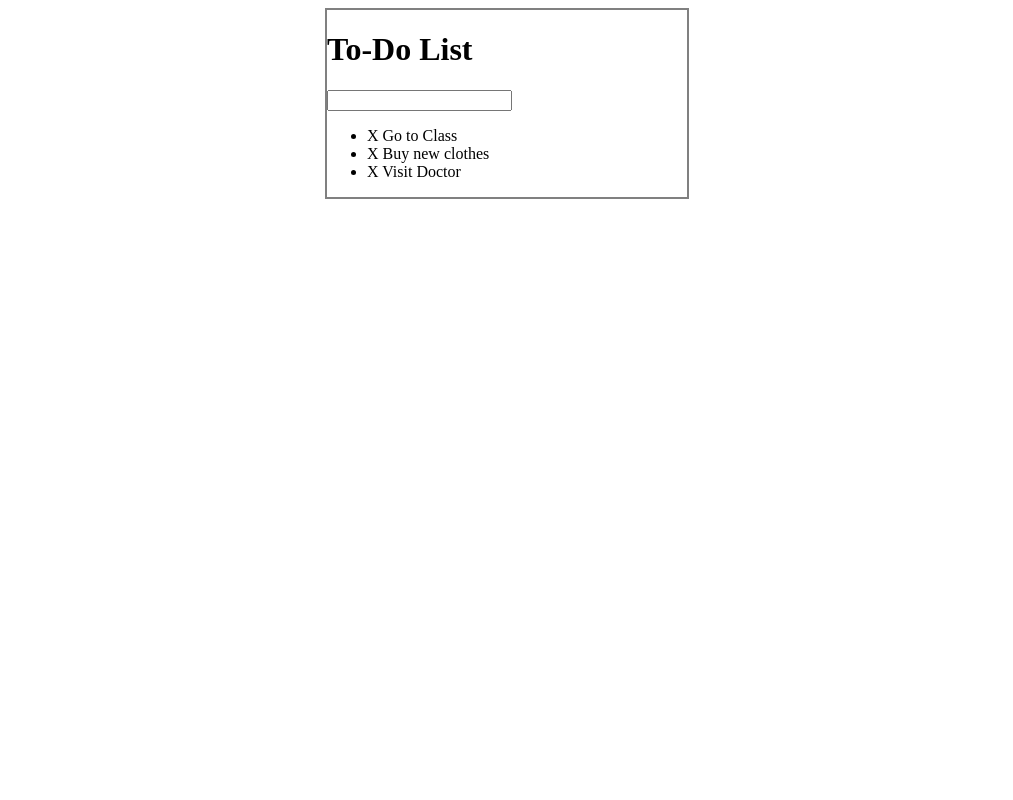
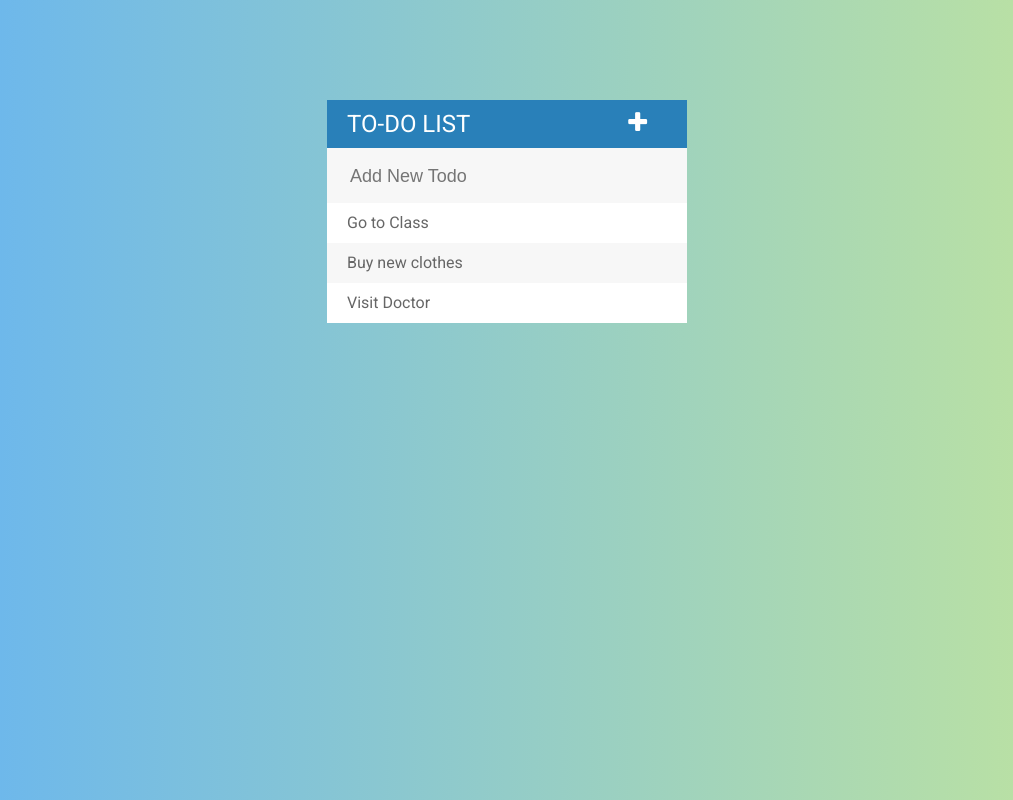
Before and after one commit to MelinaRentzi/Todo-List, a plain HTML site: page index.html in a window 1280 px wide. Shown: the whole page, without its empty margins (133-1146 px from the left). Drawn offline with Linux system fonts and the light colour scheme.

Commit message:
Added styling

```diff
--- a/assets/css/todos.css
+++ b/assets/css/todos.css
@@ -1,10 +1,100 @@
+h1 {
+    background: #2980b9;
+    color: white;
+    margin: 0;
+    padding: 10px 20px;
+    text-transform: uppercase;
+    font-size: 24px;
+    font-weight: normal;
+}
+
+ul {
+    list-style: none;
+    margin: 0;
+    padding: 0;
+}
+
+li {
+    background: white;
+    height: 40px;
+    line-height: 40px;
+    color: #666;
+}
+
+li:nth-child(2n) {
+    background-color: #f7f7f7;
+}
+
+
+span {
+    background-color: #e74c3c;
+    height: 40px;
+    margin-right: 20px;
+    text-align: center;
+    color: white;
+    width: 0;
+    display: inline-block;
+    transition: 0.2s linear;
+    opacity: 0;
+}
+
+li:hover span {
+    width: 40px;
+    opacity: 1.0;
+    cursor: pointer;
+}
+
+.fa-plus {
+    float: right;
+}
+
+body {
+    font-family: "Roboto";
+    background: #c2e59c;
+    /* fallback for old browsers */
+    background: -webkit-linear-gradient(to right, #64b3f4, #c2e59c);
+    /* Chrome 10-25, Safari 5.1-6 */
+    background: linear-gradient(to right, #64b3f4, #c2e59c);
+    /* W3C, IE 10+/ Edge, Firefox 16+, Chrome 26+, Opera 12+, Safari 7+ */
+}
+
+input {
+    color: #2980b9;
+    font-size: 18px;
+    background-color: #f7f7f7;
+    width: 100%;
+    padding: 13px 13px 13px 20px;
+    box-sizing: border-box;
+    border: 3px solid rgba(0, 0, 0, 0);
+}
+
+input:focus {
+    background: white;
+    border: 3px solid #2980b9;
+    outline: none;
+}
+
 #container {
-    border: 2px solid gray;
     width: 360px;
-    margin: 0 auto;
+    margin: 100px auto;
+    background: #f7f7f7;
+    box-shadow: 0 0 3px rbga(0, 0, 0, 0.1);
 }
 
 .completed {
     color: gray;
     text-decoration: line-through;
 }
+
+#toggle-form {
+    height: 40px;
+    margin-right: 20px;
+    text-align: center;
+    color: white;
+    width: 0;
+    display: inline-block;
+    transition: 0.2s linear;
+    opacity: 1.0;
+    float: right;
+    cursor: pointer;
+}
--- a/assets/js/todos.js
+++ b/assets/js/todos.js
@@ -15,14 +15,19 @@ $("ul").on("click", "span", function (event) {
     event.stopPropagation();
 });
 
-$("input[type = 'text']").keypress(function (event) {
+$("input[type='text']").keypress(function (event) {
     // the enter key code is 13
     if (event.which === 13) {
         //grab text from input
         var todoText = $(this).val();
         $(this).val("");
         //create a new li and add to ul (append)
-        $("ul").append("<li><span>X </span>" + todoText + "</li>");
+        $("ul").append("<li><span><i class = 'fa fa-trash'></i></span>" + todoText + "</li>");
 
     }
 });
+
+
+$("#toggle-form").click(function () {
+    $("input[type='text']").fadeToggle();
+});
--- a/index.html
+++ b/index.html
@@ -4,21 +4,23 @@
 <head>
     <title>Todo List</title>
     <link rel="stylesheet" type="text/css" href="assets/css/todos.css">
+    <link href="https://fonts.googleapis.com/css?family=Roboto:400,500,700" rel="stylesheet">
+    <link rel="stylesheet" type="text/css" href="https://stackpath.bootstrapcdn.com/font-awesome/4.7.0/css/font-awesome.min.css">
     <script type="text/javascript" src="assets/js/lib/jquery-3.3.1.min.js"></script>
 </head>
 
 <body>
     <div id="container">
         <h1>
-            To-Do List
+            To-Do List <span id="toggle-form"><i class="fa fa-plus"></i></span>
         </h1>
-        <input type="text">
+        <input type="text" placeholder="Add New Todo">
         <ul>
-            <li><span>X </span>Go to Class
+            <li><span><i class = "fa fa-trash"></i></span>Go to Class
             </li>
-            <li><span>X </span>Buy new clothes
+            <li><span><i class = "fa fa-trash"></i></span>Buy new clothes
             </li>
-            <li><span>X </span>Visit Doctor
+            <li><span><i class = "fa fa-trash"></i></span>Visit Doctor
             </li>
         </ul>
 
```
